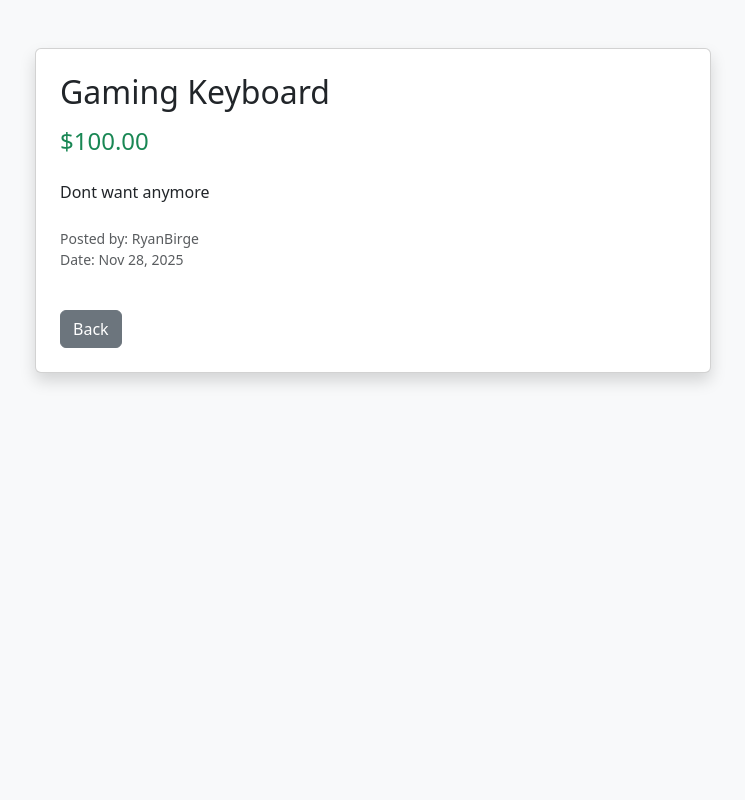
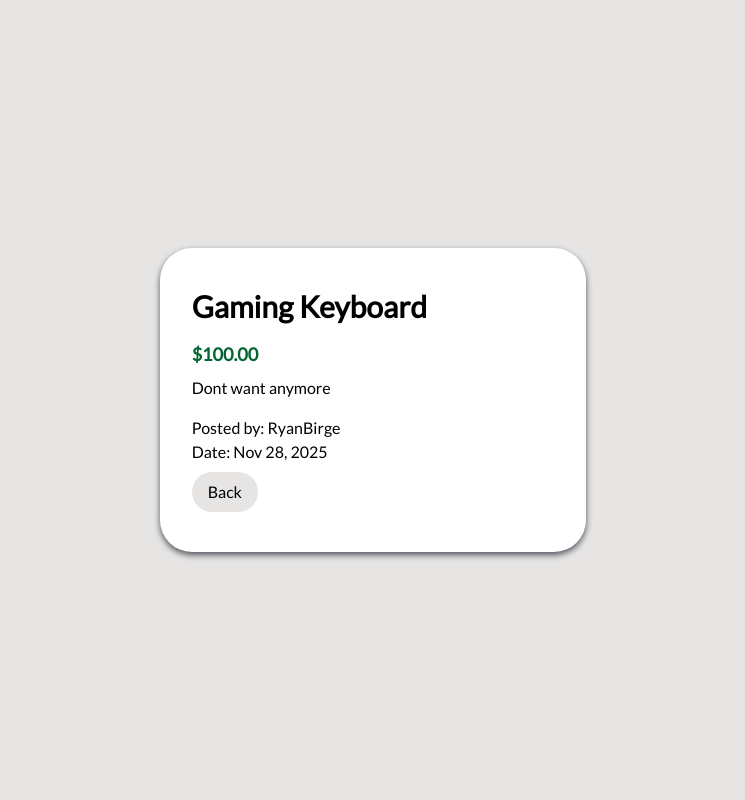
Before and after one commit to rafaelmbarroso/V-Mart, a Django app: page /listing/1/ in a window 1280 px wide. Shown: the whole page, without its empty margins (267-1012 px from the left). Run offline with Django 5.2, Linux system fonts and the light colour scheme; a user stored in the database is signed in; data comes from the database, SQL or seed files in the repository; both versions use the stored data as it was after the commit.

Commit message:
Updated font consistency and styling for other minor views

```diff
--- a/market_App/static/output.css
+++ b/market_App/static/output.css
@@ -7,11 +7,13 @@
       "Segoe UI Emoji", "Segoe UI Symbol", "Noto Color Emoji";
     --font-mono: ui-monospace, SFMono-Regular, Menlo, Monaco, Consolas, "Liberation Mono",
       "Courier New", monospace;
+    --color-red-50: oklch(97.1% 0.013 17.38);
     --color-red-500: oklch(63.7% 0.237 25.331);
     --color-red-600: oklch(57.7% 0.245 27.325);
     --color-orange-200: oklch(90.1% 0.076 70.697);
     --color-orange-900: oklch(40.8% 0.123 38.172);
     --color-green-800: oklch(44.8% 0.119 151.328);
+    --color-slate-600: oklch(44.6% 0.043 257.281);
     --color-zinc-200: oklch(92% 0.004 286.32);
     --color-zinc-300: oklch(87.1% 0.006 286.286);
     --color-zinc-600: oklch(44.2% 0.017 285.786);
@@ -270,6 +272,9 @@
   }
   .mr-2 {
     margin-right: calc(var(--spacing) * 2);
+  }
+  .mr-4 {
+    margin-right: calc(var(--spacing) * 4);
   }
   .mr-10 {
     margin-right: calc(var(--spacing) * 10);
@@ -557,6 +562,9 @@
   .text-green-800 {
     color: var(--color-green-800);
   }
+  .text-red-50 {
+    color: var(--color-red-50);
+  }
   .text-red-500 {
     color: var(--color-red-500);
   }
@@ -605,6 +613,13 @@
     --tw-drop-shadow-color: oklch(40.8% 0.123 38.172);
     @supports (color: color-mix(in lab, red, red)) {
       --tw-drop-shadow-color: color-mix(in oklab, var(--color-orange-900) var(--tw-drop-shadow-alpha), transparent);
+    }
+    --tw-drop-shadow: var(--tw-drop-shadow-size);
+  }
+  .drop-shadow-slate-600 {
+    --tw-drop-shadow-color: oklch(44.6% 0.043 257.281);
+    @supports (color: color-mix(in lab, red, red)) {
+      --tw-drop-shadow-color: color-mix(in oklab, var(--color-slate-600) var(--tw-drop-shadow-alpha), transparent);
     }
     --tw-drop-shadow: var(--tw-drop-shadow-size);
   }
--- a/market_App/templates/view_listing.html
+++ b/market_App/templates/view_listing.html
@@ -3,21 +3,21 @@
 <head>
     <meta charset="UTF-8">
     <title>Listing Details</title>
-    <link rel="stylesheet" href="https://cdn.jsdelivr.net/npm/bootstrap@5.3.2/dist/css/bootstrap.min.css">
+    <link href="../../static/output.css" rel="stylesheet" type="text/css">
 </head>
 
-<body class="bg-light">
+<body class="flex flex-col w-screen h-screen bg-stone-200 justify-center items-center font-lato">
 
-<div class="container py-5" style="max-width: 700px;">
-    <div class="card shadow p-4">
+<div class="flex flex-col w-1/3">
+    <div class="flex flex-col bg-white rounded-4xl p-8 drop-shadow-md drop-shadow-zinc-600">
 
-        <h2 class="mb-3">{{ listing.name }}</h2>
+        <h2 class="text-3xl font-semibold pt-2 pb-2">{{ listing.name }}</h2>
         {% if listing.image %}
         <img src="{{ listing.image.url }}" class="img-fluid mb-3" alt="{{ listing.name }}">
         {% endif %}
 
         {% if listing.price %}
-            <h4 class="text-success mb-4">${{ listing.price }}</h4>
+            <h4 class="font-semibold text-lg text-green-800 pt-2 pb-2">${{ listing.price }}</h4>
         {% endif %}
 
         <p class="mb-4">{{ listing.description }}</p>
@@ -27,12 +27,12 @@
             Date: {{ listing.creation_Date|date:"M d, Y" }}
         </p>
 
-        <div class="mt-4">
-            <a href="{% url 'dashboard' %}" class="btn btn-secondary">Back</a>
+        <div class="flex flex-row w-max pt-2 pb-2">
+            <a href="{% url 'dashboard' %}" class="button bg-stone-200 pt-2 pb-2 pl-4 pr-4 mr-1 rounded-4xl">Back</a>
 
             {% if listing.user == request.user.student %}
-                <a href="{% url 'edit_listing' listing.pk %}" class="btn btn-primary">Edit</a>
-                <a href="{% url 'delete_listing' listing.pk %}" class="btn btn-danger">Delete</a>
+                <a href="{% url 'edit_listing' listing.pk %}" class="button bg-utrgv-orange text-white pt-2 pb-2 pl-6 pr-6 ml-1 mr-1 rounded-4xl">Edit</a>
+                <a href="{% url 'delete_listing' listing.pk %}" class="button bg-red-600 text-white pt-2 pb-2 pl-6 pr-6 ml-1 mr-1 rounded-4xl">Delete</a>
             {% endif %}
         </div>
 
```
Also changed, not shown: market_App/templates/delete_listing.html (+4 -4 lines), market_App/templates/mainPage.html (+13 -13 lines), db.sqlite3, media/listing_images/684689e25740f25d964ac614_2048.webp (added), media/listing_images/684689e25740f25d964ac614_2048_01Zwp3z.webp (added).
